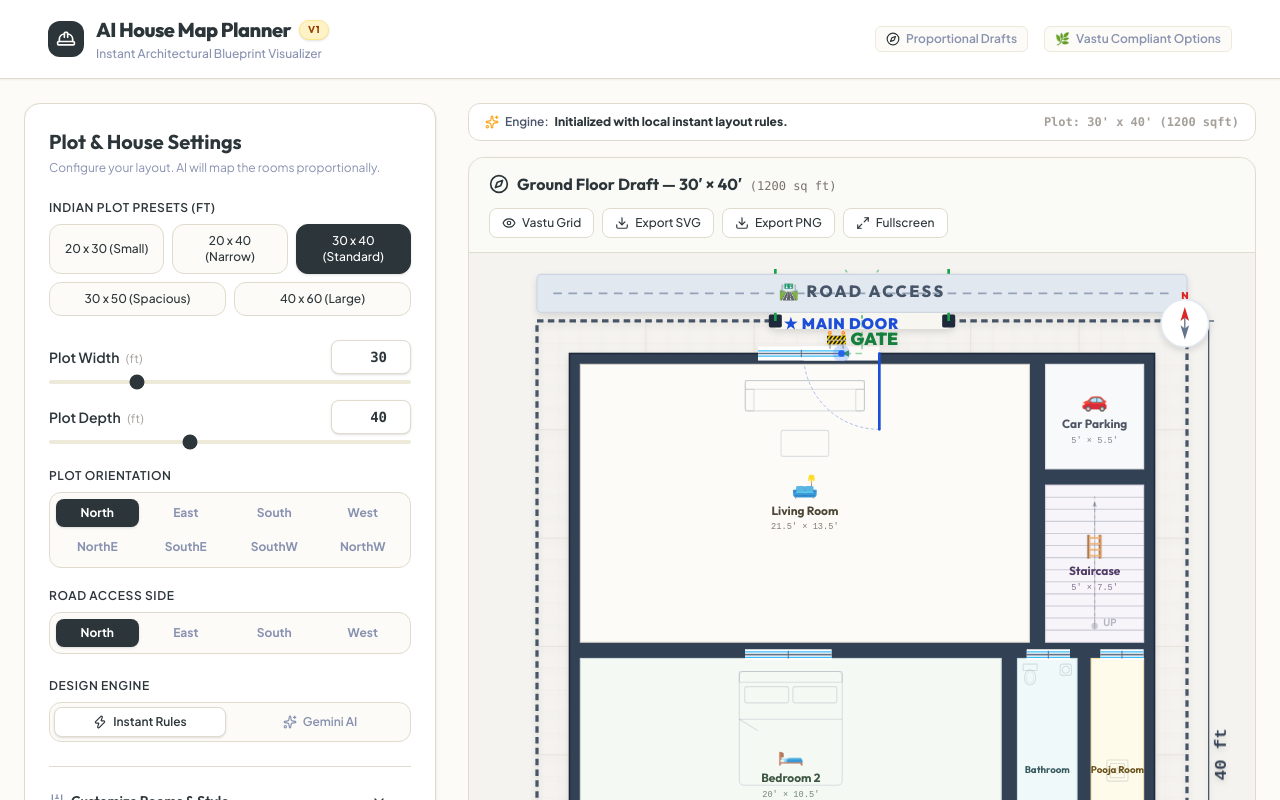
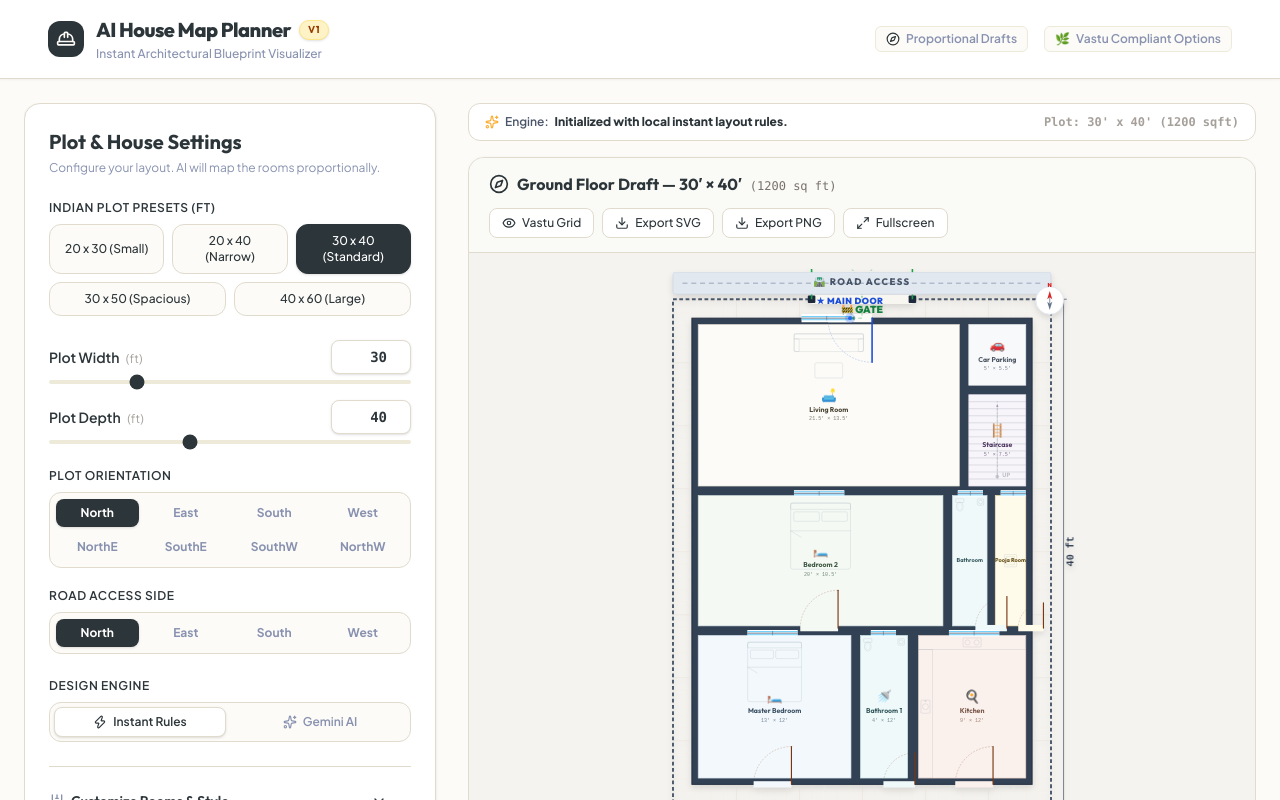
Before and after one commit to itsrajaniket/aihouseplanner, a Next.js app: page / in a window 1280 px wide. Shown: the top 800 px of the page. Built offline with nearby package versions, Linux system fonts and the light colour scheme.

Commit message:
feat: implement FloorPlanCanvas component and layout page for visualization

```diff
--- a/app/page.tsx
+++ b/app/page.tsx
@@ -214,12 +214,12 @@ export default function Home() {
       {/* Main Content Area */}
       <main className="flex-1 flex flex-col lg:flex-row gap-6 p-4 md:p-6 lg:p-6 max-w-[1440px] mx-auto w-full lg:min-h-0 lg:overflow-hidden">
         {/* Left Side: Form */}
-        <section className="w-full lg:w-[380px] xl:w-[420px] shrink-0 lg:h-full lg:overflow-y-auto lg:pr-2 pb-4 lg:pb-0 custom-scrollbar lg:min-h-0">
+        <section className="w-full lg:w-[380px] xl:w-[420px] shrink-0 lg:overflow-y-auto lg:pr-2 pb-4 lg:pb-0 custom-scrollbar lg:min-h-0">
           <InputForm onSubmit={handleGenerate} isLoading={isLoading} lockedEngine={lockedEngine} />
         </section>
 
         {/* Right Side: Visual SVG & Metadata */}
-        <section className="flex-1 flex flex-col gap-4 lg:h-full lg:min-h-0 lg:overflow-hidden">
+        <section className="flex-1 flex flex-col gap-4 lg:min-h-0 lg:overflow-hidden">
           {layout ? (
             <>
               {/* Generation Indicator Badge */}
@@ -257,14 +257,12 @@ export default function Home() {
               )}
 
               {/* Main SVG Floor Plan */}
-              <div className="flex-1 lg:min-h-0 flex flex-col">
               <FloorPlanCanvas
                 layout={layout}
                 orientation={inputs.orientation}
                 roadFacing={inputs.roadFacing}
                 activeFloor={activeFloor}
               />
-              </div>
             </>
           ) : (
             <div
--- a/components/FloorPlanCanvas.tsx
+++ b/components/FloorPlanCanvas.tsx
@@ -1260,7 +1260,7 @@ export default function FloorPlanCanvas({
   };
 
   return (
-    <div className="flex flex-col bg-white rounded-2xl border border-[#E0DBCD] shadow-sm overflow-hidden h-[60vh] min-h-[400px] lg:h-full lg:min-h-0 w-full">
+    <div className="flex flex-col bg-white rounded-2xl border border-[#E0DBCD] shadow-sm overflow-hidden flex-1 min-h-[50vh] lg:min-h-0 w-full">
       {/* ── Header Toolbar ───────────────────────────────────────────────── */}
       <div className="flex flex-wrap justify-between items-center gap-3 bg-[#FAFAF6] border-b border-[#E0DBCD] px-5 py-3.5 z-10 shrink-0">
         <div className="flex items-center gap-2">
@@ -1313,14 +1313,16 @@ export default function FloorPlanCanvas({
       </div>
 
       {/* ── Main Canvas Area (Constrained viewport, fits 1 page!) ─────────── */}
-      <div className="flex-1 min-h-0 bg-[#F5F3EF] relative flex items-center justify-center p-4 overflow-hidden">
+      <div className="flex-1 min-h-0 bg-[#F5F3EF] relative overflow-hidden">
+        <div className="absolute inset-0 p-4 flex items-center justify-center">
           <svg
             ref={svgRef}
             viewBox={`0 0 ${viewW} ${viewH}`}
-          className="max-w-full max-h-full drop-shadow-md select-none"
+            className="w-full h-full max-w-full max-h-full drop-shadow-md select-none"
           >
             {renderSVGContent()}
           </svg>
+        </div>
       </div>
 
       {/* ── Warnings Notice Banner ── */}
```
Lines whose indentation alone changed are shown as unchanged.
